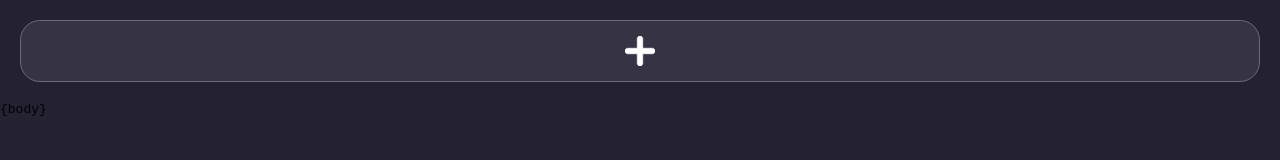
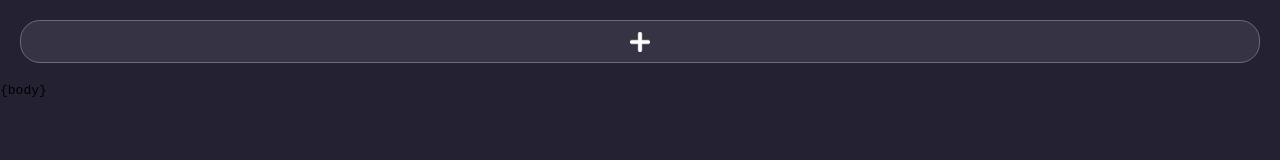
Before and after one commit to nickkipshidze/TEAMS, a plain HTML site: page teams/static/index.html in a window 1280 px wide. Drawn offline with Linux system fonts and the light colour scheme.

Commit message:
Change add button size

```diff
--- a/teams/static/style.css
+++ b/teams/static/style.css
@@ -42,7 +42,7 @@ textarea {
 
 #add-btn {
     display: flex;
-    height: 20px;
+    height: 1px;
     align-items: center;
     justify-content: center;
     background-color: #363344;
@@ -54,8 +54,8 @@ textarea {
 }
 
 #add-btn > svg {
-    width: 30px;
-    height: 30px;
+    width: 20px;
+    height: 20px;
 }
 
 .day-container {
```
